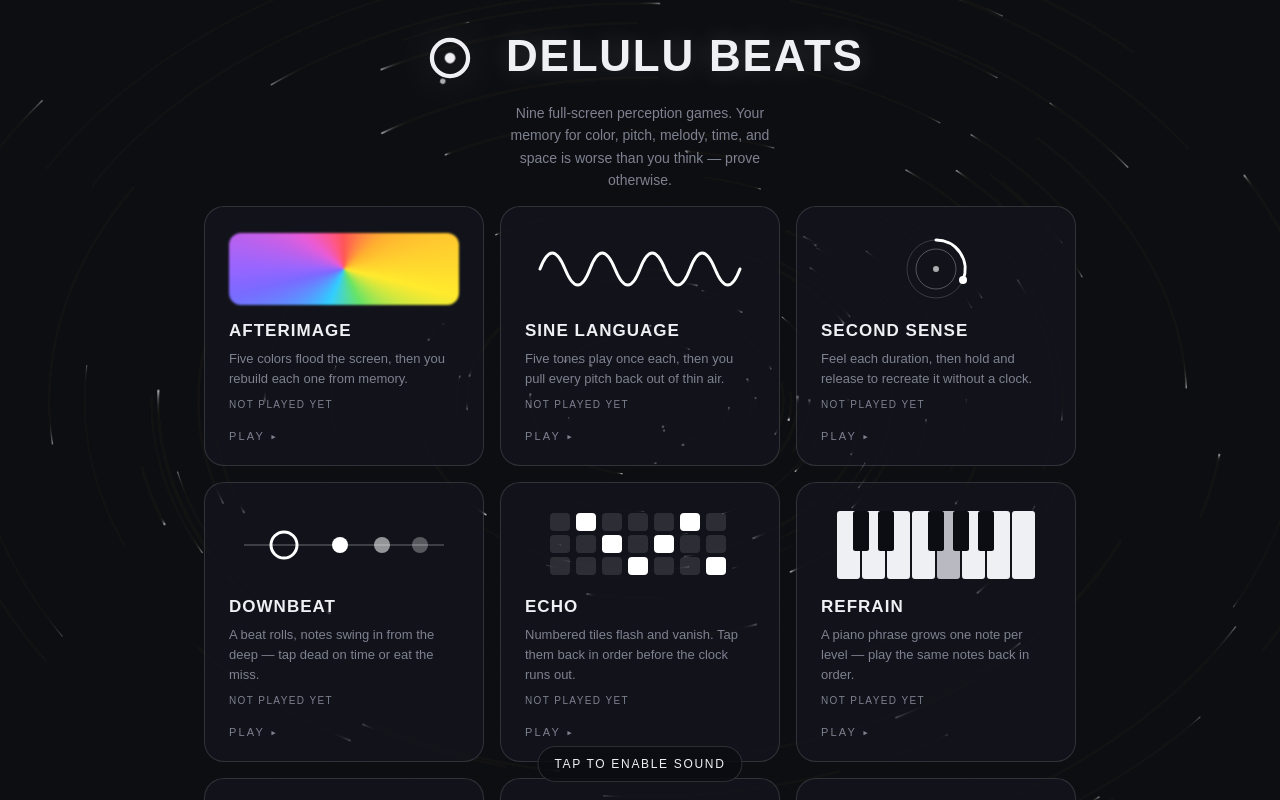
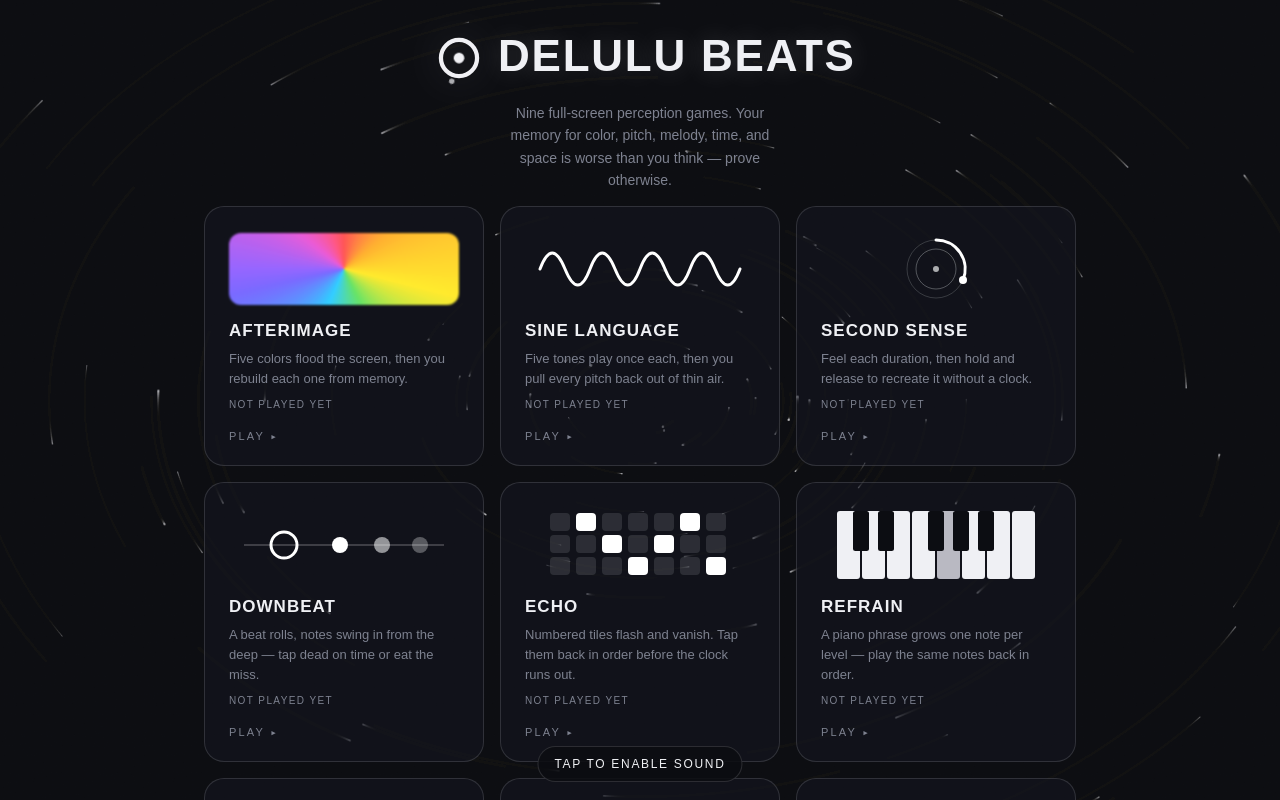
Before and after one commit to victorsaly/acuity, a Next.js app: page / in a window 1280 px wide. Built offline with nearby package versions, Linux system fonts and the light colour scheme; a web font is replaced by a local one.

Commit message:
Adjust gap sizes in button and brandLockup styles for improved layout consistency

```diff
--- a/src/app/globals.css
+++ b/src/app/globals.css
@@ -97,7 +97,7 @@ button:focus-visible, a:focus-visible, input:focus-visible { outline: 2px solid
   display: flex;
   align-items: center;
   justify-content: center;
-  gap: clamp(12px, 2vw, 22px);
+  gap: 5px;
   margin-bottom: 10px;
 }
 .brandLockup .wordmark { margin: 0; }
@@ -629,7 +629,7 @@ input[type="range"]::-moz-range-thumb {
   .brandLockup {
     margin-top: 52px;
     margin-bottom: 8px;
-    gap: 10px;
+    gap: 6px;
   }
   .brandLockup .wordmark { margin: 0; }
   .brandMark { width: 46px; }
```
